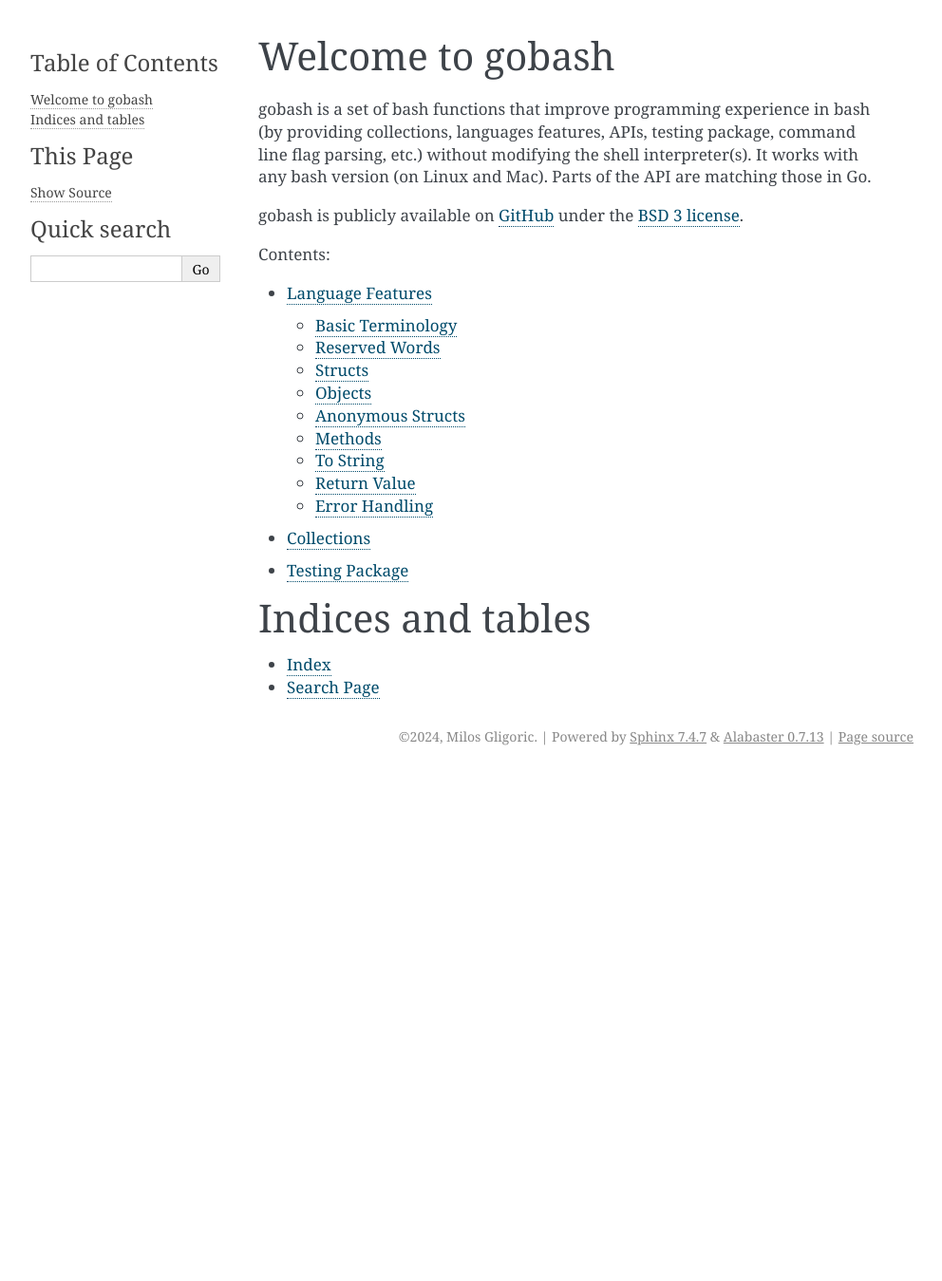
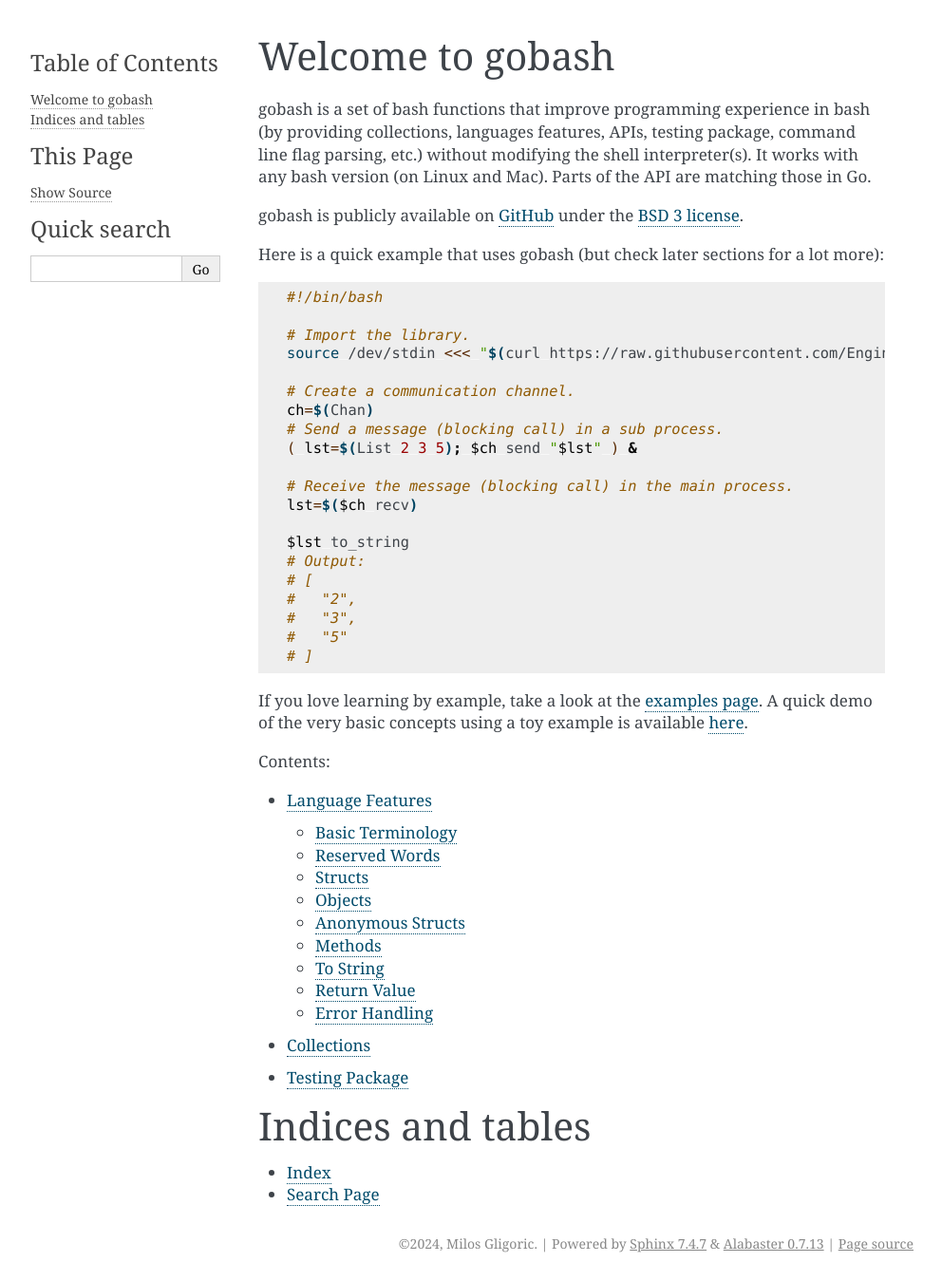
Before and after one commit to EngineeringSoftware/gobash, a Sphinx documentation site: the page built from doc/index.rst, in a window 1280 px wide. Shown: the whole page at 95% size, without its empty margins (148-1140 px from the left). Built offline with Sphinx 7.4.7, drawn with Linux system fonts in a browser that asks for light colours; before the commit the page ends 900 px from its top, so only the background shows below that.

Commit message:
doc: Add an example from README to the index page

```diff
--- a/doc/index.rst
+++ b/doc/index.rst
@@ -13,6 +13,38 @@
 license
 <https://github.com/EngineeringSoftware/gobash/blob/main/LICENSE>`_.
 
+Here is a quick example that uses gobash (but check later sections for
+a lot more):
+
+.. code-block:: bash
+
+    #!/bin/bash
+
+    # Import the library.
+    source /dev/stdin <<< "$(curl https://raw.githubusercontent.com/EngineeringSoftware/gobash/master/hsabog 2>/dev/null)"
+
+    # Create a communication channel.
+    ch=$(Chan)
+    # Send a message (blocking call) in a sub process.
+    ( lst=$(List 2 3 5); $ch send "$lst" ) &
+
+    # Receive the message (blocking call) in the main process.
+    lst=$($ch recv)
+
+    $lst to_string
+    # Output:
+    # [
+    #   "2",
+    #   "3",
+    #   "5"
+    # ]
+
+If you love learning by example, take a look at the `examples page
+<https://github.com/EngineeringSoftware/gobash/tree/main/examples/README.md>`_.
+A quick demo of the very basic concepts using a toy example is
+available `here
+<https://github.com/EngineeringSoftware/gobash/blob/main/doc/gobash.gif>`_.
+
 .. toctree::
    :maxdepth: 2
    :caption: Contents:
```
